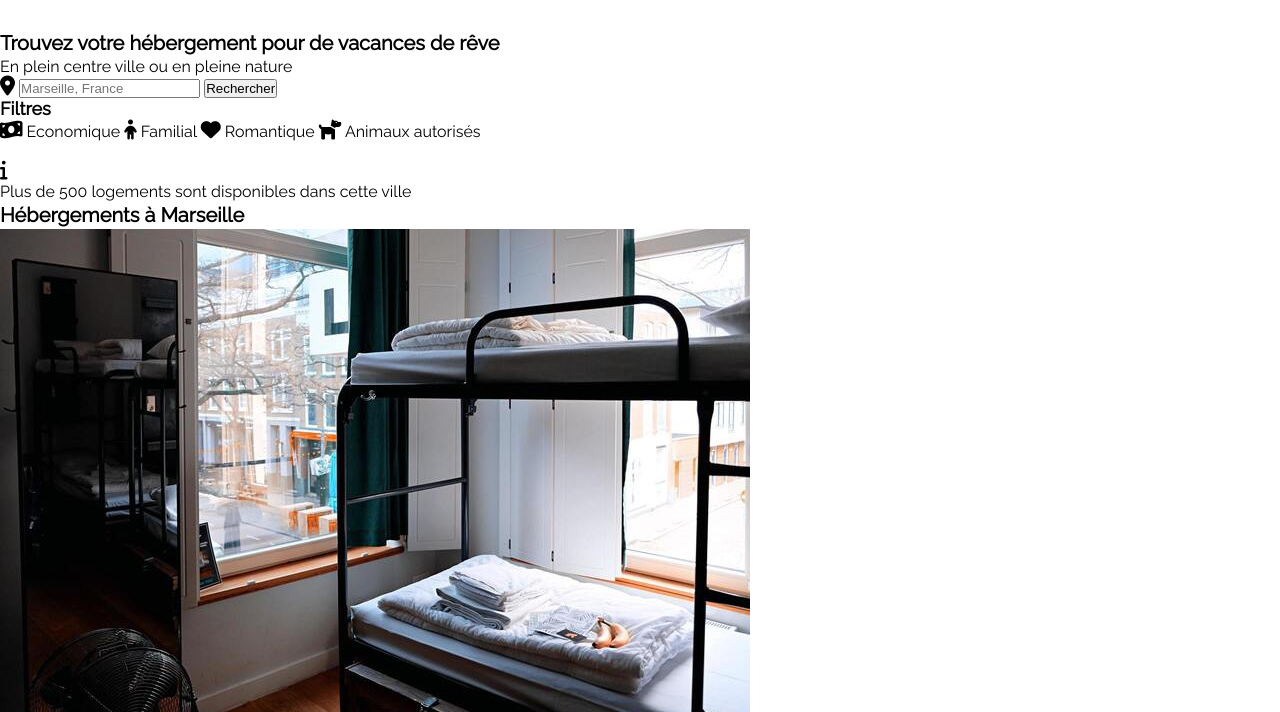
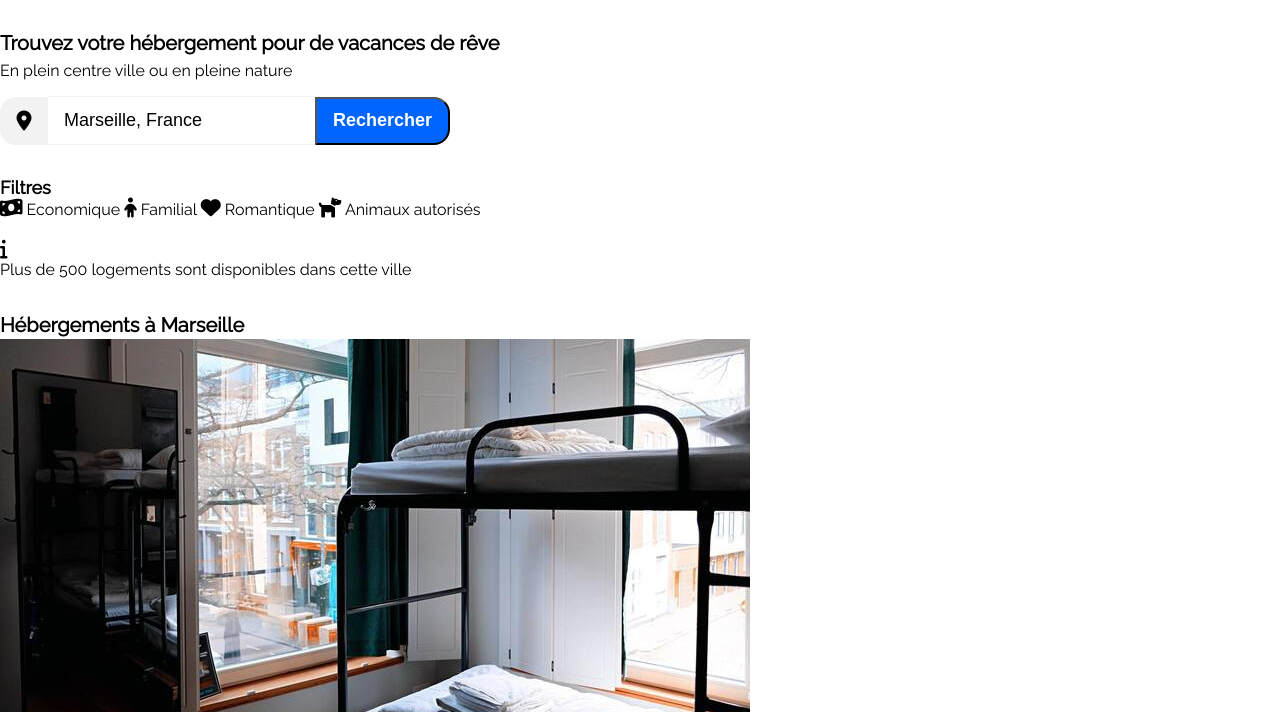
Before and after one commit to ArnaudPB/ArnaudBesson_2_03_12_2020, a plain HTML site: page index.html in a window 1280 px wide. Shown: the part 88-800 px from the top of the page. Drawn offline with Linux system fonts and the light colour scheme.

Commit message:
[ADD]new search bar section placed and customized as in the mockup, filters remain still vanilla

```diff
--- a/index.html
+++ b/index.html
@@ -28,12 +28,19 @@
     </header>
 
     <!--Search-->
-    <section>
-        <h1>Trouvez votre hébergement pour de vacances de rêve</h1>
-        <p>En plein centre ville ou en pleine nature</p>
+    <section class="search__section">
+        <div class="search__wrapper">
+            <div class="search__header">
+                <h1 class="search__title">Trouvez votre hébergement pour de vacances de rêve</h1>
+                <p class="search__subtitle">En plein centre ville ou en pleine nature</p>
+            </div>
+            <div class="search__form">
+                <div class="search__form__wrapper--icon search__form__wrapper-icon--left">
                     <i class="fas fa-map-marker-alt"></i>
-        <input type="text" placeholder="Marseille, France">
-        <button>Rechercher</button>
+                </div>
+                <input type="text" class="search__form--input" placeholder="Marseille, France">
+                <button class="search__form--button">Rechercher</button>
+            </div>
             <h3>Filtres</h3>
             <i class="fas fa-money-bill-wave"></i>
             <span>Economique</span>
@@ -46,6 +53,7 @@
             <br></br>
             <i class="fas fa-info"></i>
             <p>Plus de 500 logements sont disponibles dans cette ville</p>
+        </div>
     </section>
 
     <!--Hosting-->
--- a/style.css
+++ b/style.css
@@ -93,8 +93,71 @@ a {
 }
 
 
-/*
-.nav__wrapper a {
+/* Search section */
+
+.search__section {
+    margin-bottom: 2rem;
+}
+
+.search__header {
+    margin-bottom: 1rem;
+}
+
+.search__title {
+    margin-bottom: 0.25rem;
+}
+
+.search__subtitle {
+    margin: 0px;
+}
+
+.search__form {
     display: flex;
-    justify-content: end;
-}*/
+    align-items: center;
+    margin-bottom: 2rem;
+}
+
+.search__form__wrapper--icon {
+    display: flex;
+    align-items: center;
+    justify-content: center;
+    min-width: 3rem;
+    min-height: 3rem;
+    background-color: var(--color-grey);
+}
+
+.search__form__wrapper-icon--left {
+    border-radius: 1rem 0rem 0rem 1rem;
+}
+
+.search__form--input {
+    padding: 0rem 1rem;
+    width: 235px;
+    height: 2.9rem;
+    font-size: 1.125rem;
+    font-weight: 500;
+    line-height: 1.2;
+    border-top: 1px solid var(--color-grey);
+    border-right: none;
+    border-bottom: 1px solid var(--color-grey);
+    border-left: none;
+}
+
+.search__form--input::placeholder {
+    font-size: 1.125rem;
+    font-weight: 500;
+    line-height: 1.2;
+    color: var(--color-black);
+}
+
+.search__form--button {
+    font-size: 1.125rem;
+    font-weight: 600;
+    line-height: 1.2;
+    color: var(--color-white);
+    background-color: var(--color-blue);
+    width: auto;
+    padding: 0rem 1rem 0rem 1rem;
+    height: 3rem;
+    border-radius: 0rem 1rem 1rem 0rem;
+}
```
Lines whose indentation alone changed are shown as unchanged.
